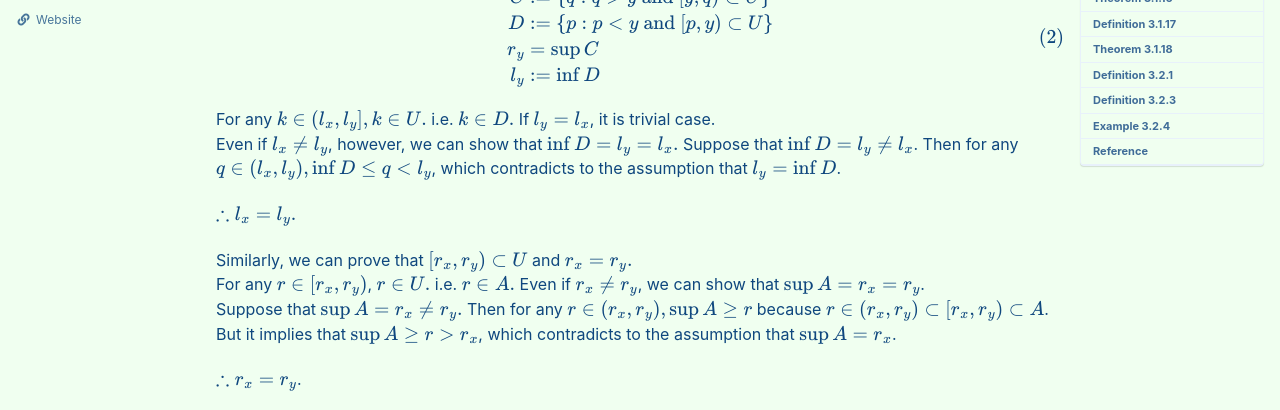
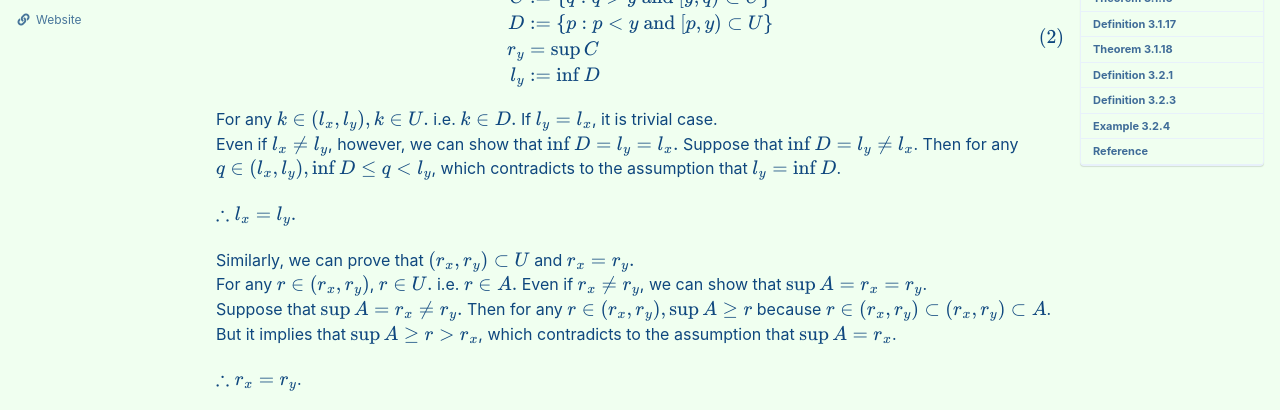
Before and after one commit to seanie12/blog, a Jekyll site: the page built from _posts/2021-01-17-open-close-2.md, in a window 1280 px wide and 900 px high, scrolled down 669 px. Shown: the part 154-564 px from the top of the window. Built offline with Jekyll 4.4.1, drawn with Linux system fonts in a browser that asks for light colours; cached includes are drawn as plain includes; formulas are drawn with MathJax 3.

```diff
--- a/_posts/2021-01-17-open-close-2.md
+++ b/_posts/2021-01-17-open-close-2.md
@@ -56,14 +56,14 @@ l_y &:= \inf D
 \end{align}
 $$
 
-For any $k\in (l_x, l_y], k\in U.$ i.e. $k\in D.$ If $l_y = l_x$, it is trivial case. <br />
+For any $k\in (l_x, l_y), k\in U.$ i.e. $k\in D.$ If $l_y = l_x$, it is trivial case. <br />
 Even if $l_x\neq l_y$, however, we can show that $\inf D = l_y = l_x.$ Suppose that $\inf D = l_y \neq l_x$. Then for any $q \in (l_x, l_y), \inf D \leq q < l_y$, which contradicts to the assumption that $l_y = \inf D$.
 
 $\therefore l_x = l_y.$
 
-Similarly, we can prove that $[r_x, r_y) \subset U$ and $r_x = r_y.$ <br />
-For any $r \in [r_x, r_y)$, $r \in U.$ i.e. $r\in A.$ Even if $r_x \neq r_y$, we can show that $\sup A = r_x = r_y$. <br />
-Suppose that  $\sup A = r_x \neq r_y.$ Then for any $r \in (r_x, r_y), \sup A \geq r$ because $r \in (r_x, r_y) \subset [r_x, r_y)\subset A$. But it implies that $\sup A \geq r > r_x$, which contradicts to the assumption that $\sup A = r_x$.
+Similarly, we can prove that $(r_x, r_y) \subset U$ and $r_x = r_y.$ <br />
+For any $r \in (r_x, r_y)$, $r \in U.$ i.e. $r\in A.$ Even if $r_x \neq r_y$, we can show that $\sup A = r_x = r_y$. <br />
+Suppose that  $\sup A = r_x \neq r_y.$ Then for any $r \in (r_x, r_y), \sup A \geq r$ because $r \in (r_x, r_y) \subset (r_x, r_y)\subset A$. But it implies that $\sup A \geq r > r_x$, which contradicts to the assumption that $\sup A = r_x$.
 
 $\therefore r_x=r_y$.
 
```
